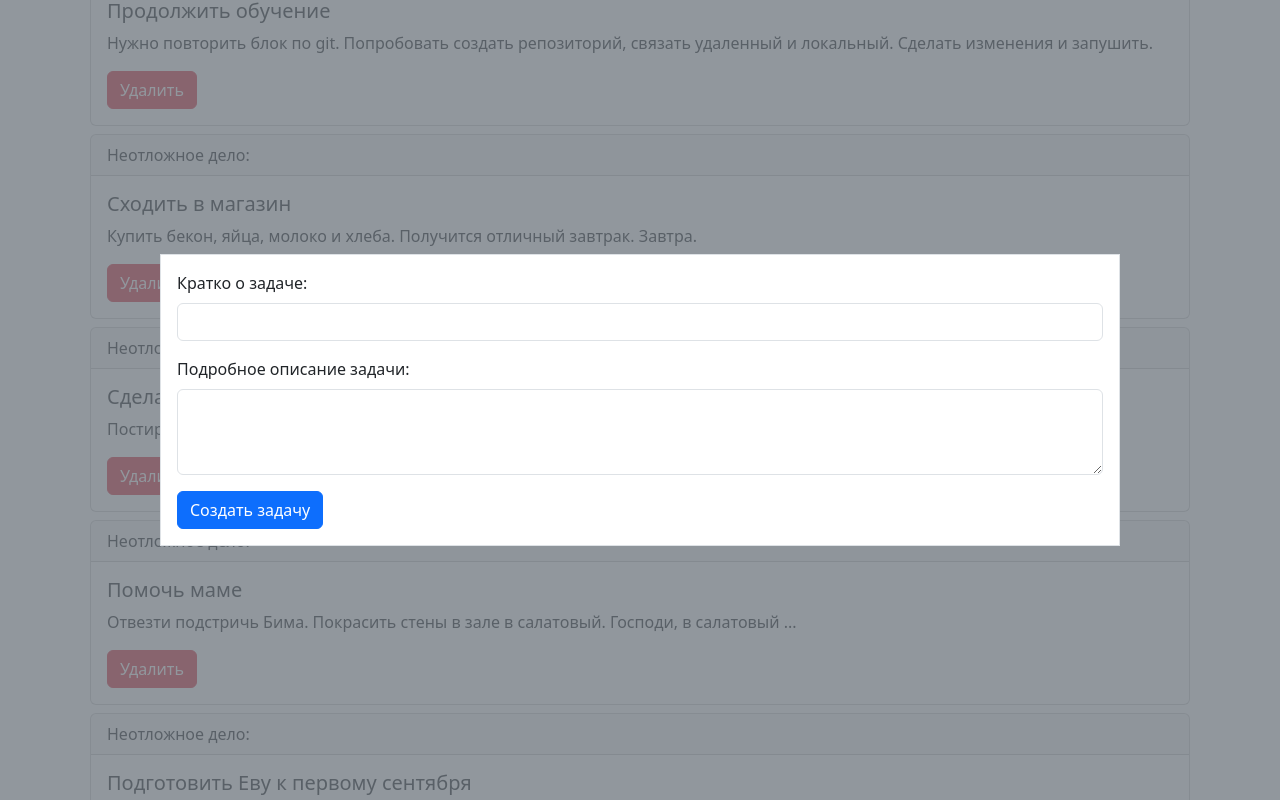
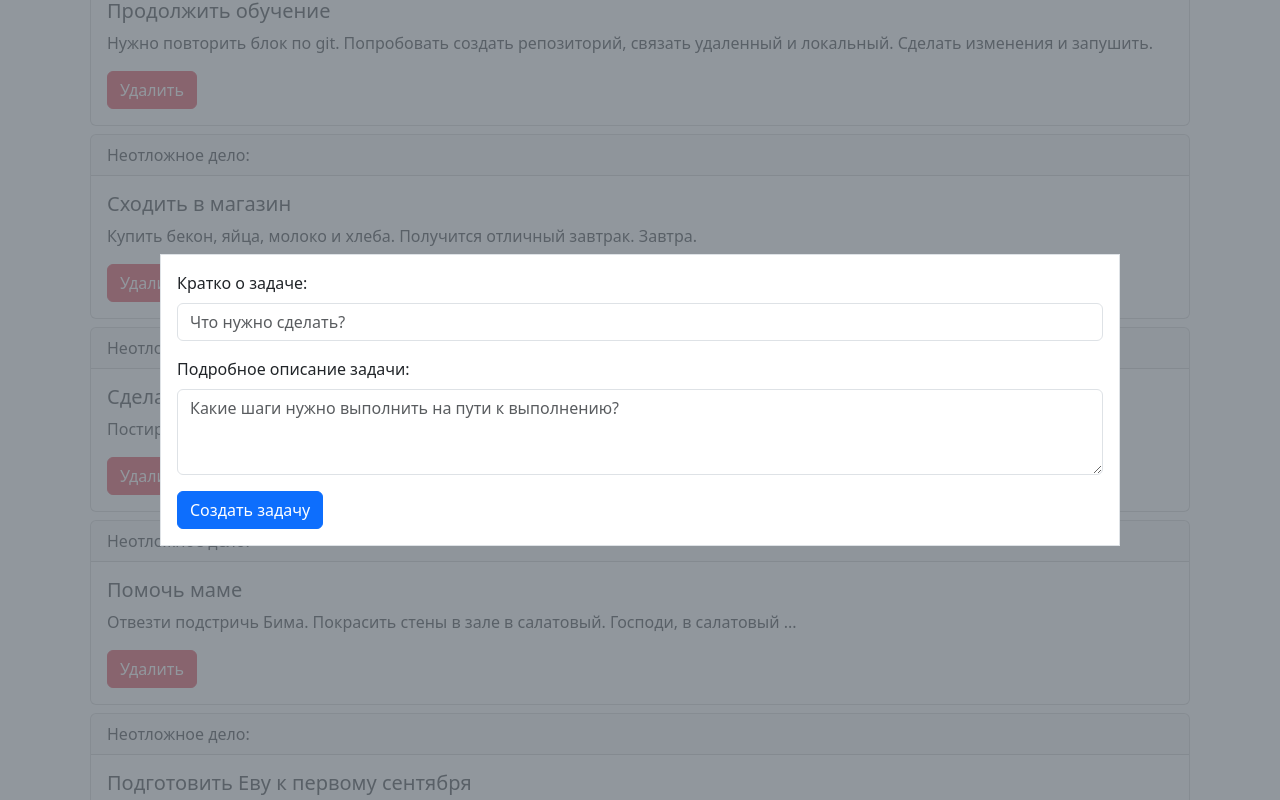
Before and after one commit to igos56/another-one-todo, a React (Create React App) app: page / in a window 1280 px wide. Both pictures are taken after a click on the button "Добавить задачу". Built offline with nearby package versions, Linux system fonts and the light colour scheme.

Commit message:
Add functional that creates new todoItem

```diff
--- a/src/App.js
+++ b/src/App.js
@@ -8,6 +8,8 @@ import "./App.css";
 const App = () => {
     const [todos, setTodos] = useState();
     const [isModalOpen, setIsModalOpen] = useState(false);
+    const [currentInputTitle, setCurrentInputTitle] = useState("");
+    const [currentInputContent, setCurrentInputContent] = useState("");
 
     useEffect(() => {
         API.todos.fetchAll().then((todos) => setTodos(todos));
@@ -19,6 +21,26 @@ const App = () => {
 
     const handleToggleModal = () => setIsModalOpen(!isModalOpen);
 
+    const handleInputTitleChange = (event) => {
+        setCurrentInputTitle(event.target.value);
+    };
+    const handleInputContentChange = (event) => {
+        setCurrentInputContent(event.target.value);
+    };
+
+    const handleCreateTodo = () => {
+        const newTodoItem = {
+            id: "006",
+            title: currentInputTitle,
+            content: currentInputContent
+        };
+
+        setTodos([...todos, newTodoItem]);
+        setCurrentInputTitle("");
+        setCurrentInputContent("");
+        handleToggleModal();
+    };
+
     return (
         <div
             className={
@@ -29,6 +51,11 @@ const App = () => {
             <ModalTaskAdd
                 isModalOpen={isModalOpen}
                 onModalClose={handleToggleModal}
+                onCreateTodo={handleCreateTodo}
+                currentInputTitle={currentInputTitle}
+                currentInputContent={currentInputContent}
+                onInputTitleChange={handleInputTitleChange}
+                onInputContentChange={handleInputContentChange}
             />
             {todos ? (
                 <TodosList
--- a/src/components/modalTaskAdd/modalTaskAdd.jsx
+++ b/src/components/modalTaskAdd/modalTaskAdd.jsx
@@ -1,6 +1,13 @@
 import PropTypes from "prop-types";
 
-const ModalTaskAdd = ({ isModalOpen, onModalClose }) => {
+const ModalTaskAdd = ({
+    isModalOpen,
+    onCreateTodo,
+    currentInputTitle,
+    currentInputContent,
+    onInputTitleChange,
+    onInputContentChange
+}) => {
     return (
         <div
             className={
@@ -19,6 +26,9 @@ const ModalTaskAdd = ({ isModalOpen, onModalClose }) => {
                         type="text"
                         className="form-control"
                         id="todoTitle"
+                        value={currentInputTitle}
+                        onChange={(event) => onInputTitleChange(event)}
+                        placeholder="Что нужно сделать?"
                     />
                 </div>
                 <div className="mb-3">
@@ -29,12 +39,15 @@ const ModalTaskAdd = ({ isModalOpen, onModalClose }) => {
                         className="form-control"
                         id="todoContent"
                         rows="3"
+                        value={currentInputContent}
+                        placeholder="Какие шаги нужно выполнить на пути к выполнению?"
+                        onChange={(event) => onInputContentChange(event)}
                     ></textarea>
                 </div>
                 <button
                     type="button"
                     className="btn btn-primary"
-                    onClick={onModalClose}
+                    onClick={onCreateTodo}
                 >
                     Создать задачу
                 </button>
@@ -45,7 +58,12 @@ const ModalTaskAdd = ({ isModalOpen, onModalClose }) => {
 
 ModalTaskAdd.propTypes = {
     isModalOpen: PropTypes.bool.isRequired,
-    onModalClose: PropTypes.func.isRequired
+    onModalClose: PropTypes.func.isRequired,
+    onCreateTodo: PropTypes.func.isRequired,
+    currentInputTitle: PropTypes.string.isRequired,
+    currentInputContent: PropTypes.string.isRequired,
+    onInputTitleChange: PropTypes.func.isRequired,
+    onInputContentChange: PropTypes.func.isRequired
 };
 
 export default ModalTaskAdd;
```
